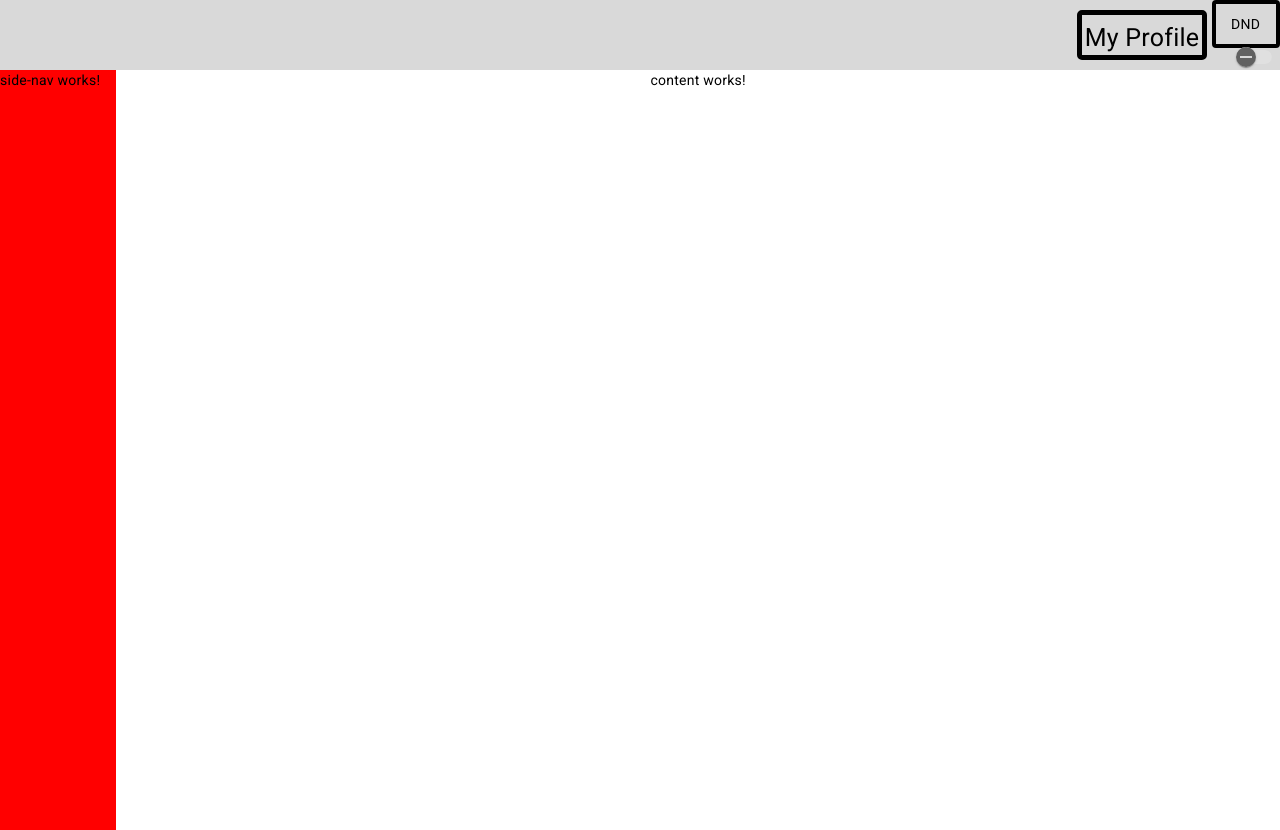
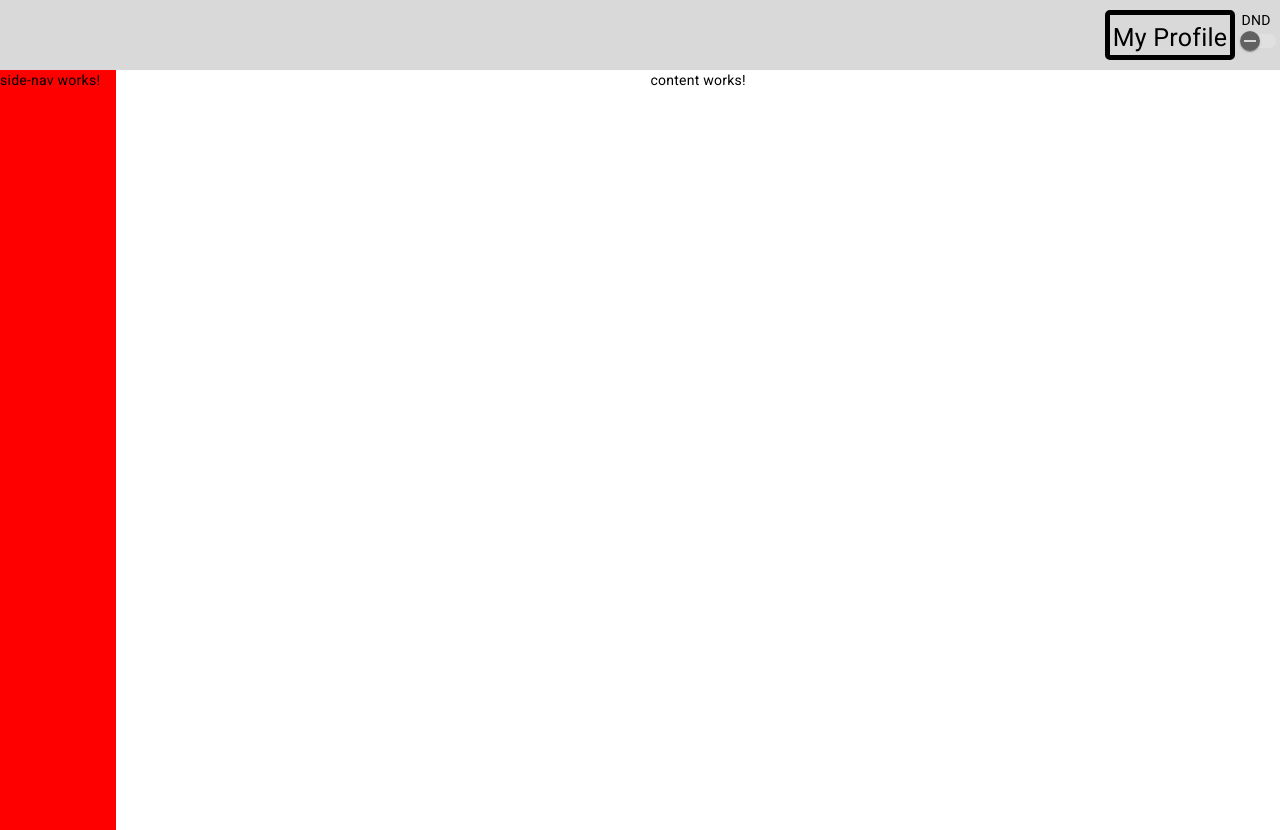
Before and after one commit to AndreiCinc/networking-app, an Angular app: page /#/ in a window 1280 px wide. Built offline with nearby package versions, Linux system fonts and the light colour scheme.

Commit message:
fixed DND position for the slider

```diff
--- a/src/app/components/nav-bar/nav-bar.component.html
+++ b/src/app/components/nav-bar/nav-bar.component.html
@@ -8,18 +8,15 @@
     <button mat-menu-item>Settings</button>
     <button mat-menu-item>Logout</button>
   </mat-menu>
-
-  <div  class="border" (click)="switchAvalability()">
-  <mat-label>
+<div class="slider">
     <p class="dnd">DND</p>
     <mat-slide-toggle
-        class="example-margin image"
+    class="exampleimage"
     [color]="color"
     [checked]="checked"
     [disabled]="disabled"
     >
 </mat-slide-toggle>
+</div>
 
-</mat-label>
 </div>
-</div>
--- a/src/app/components/nav-bar/nav-bar.component.scss
+++ b/src/app/components/nav-bar/nav-bar.component.scss
@@ -7,8 +7,8 @@
   justify-content: flex-end;
 }
 .image {
-  padding-left: 20px;
-  padding-right: 20px;
+    padding-left: 1rem;
+    padding-right: 1rem;
   align-self: center;
   align-items: center;
 }
@@ -20,8 +20,8 @@
   background-color: rgb(217, 217, 217);
 }
 .myProfile {
-  border:solid black 5px;
-  border-radius: 5px;
+        border:solid black 5px;
+    border-radius: 5px;
   width: 120px;
   height: 40px;
   align-self: center;
@@ -31,14 +31,16 @@
   margin-right: 5px
 }
 .myProfileText {
-  font-size: 25px;
+    font-size: 25px;
   vertical-align: middle;
   padding-top: 13px;
 
 }
-.dnd{  vertical-align: middle;
-padding:0 15px;
+.dnd{
 padding-top: 10px;
+padding-left: 3px;
+width: 100%;
+margin:0px;
 }
 .border{
     height: 40px;
@@ -47,3 +49,8 @@ padding-top: 10px;
     border-color: black;
     border-radius: 4px;
 }
+.slider{
+display: flex;
+flex-direction: column;
+align-items: center;
+}
```
Also changed, not shown: src/styles.scss (+2 -8 lines). Lines whose indentation alone changed are shown as unchanged.
